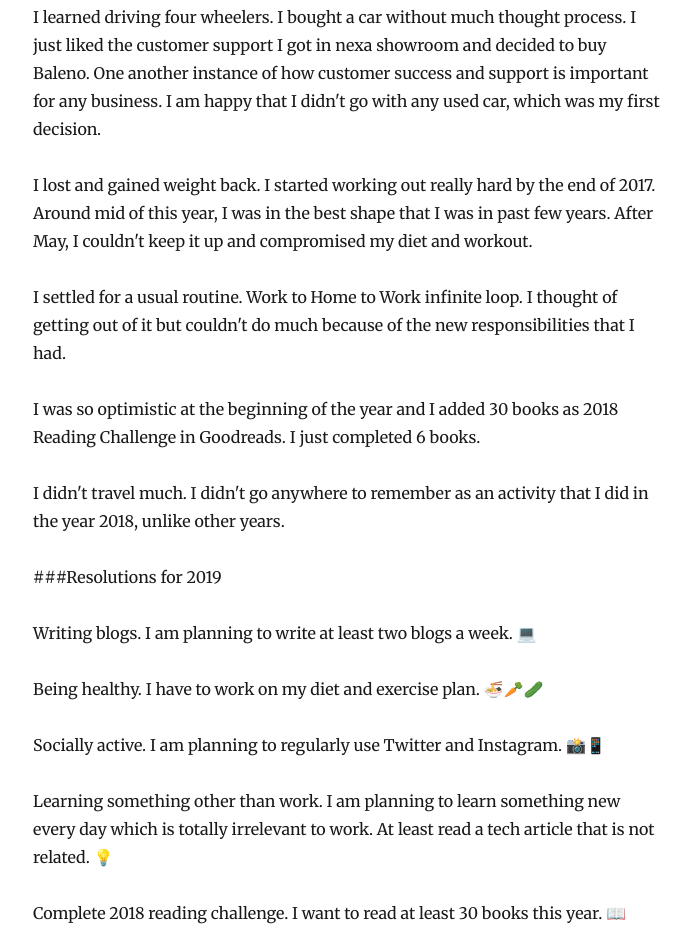
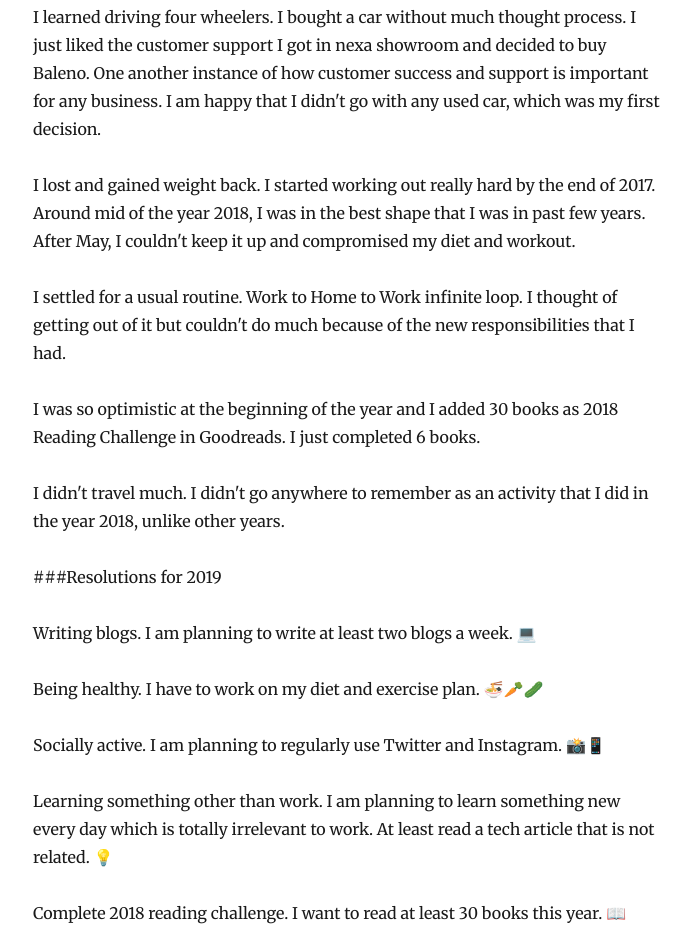
Before and after one commit to binarymee/blog, a Gatsby site: page /new-beginnings/ in a window 1280 px wide. Shown: the part 808-1760 px from the top of the page, without its empty margins (292-983 px from the left). Built offline with nearby package versions, Linux system fonts and the light colour scheme; Gatsby itself is replaced by a stand-in of ours; some packages are replaced by stand-ins of ours.

Commit message:
Year reference correction

```diff
--- a/content/blog/new-beginnings/index.md
+++ b/content/blog/new-beginnings/index.md
@@ -17,7 +17,7 @@ Apart from just development, I learned a great deal by being part of a startup.
 
 I learned driving four wheelers. I bought a car without much thought process. I just liked the customer support I got in nexa showroom and decided to buy Baleno. One another instance of how customer success and support is important for any business. I am happy that I didn't go with any used car, which was my first decision.
 
-I lost and gained weight back. I started working out really hard by the end of 2017. Around mid of this year, I was in the best shape that I was in past few years. After May, I couldn't keep it up and compromised my diet and workout.
+I lost and gained weight back. I started working out really hard by the end of 2017. Around mid of the year 2018, I was in the best shape that I was in past few years. After May, I couldn't keep it up and compromised my diet and workout.
 
 I settled for a usual routine. Work to Home to Work infinite loop. I thought of getting out of it but couldn't do much because of the new responsibilities that I had.
 
```
